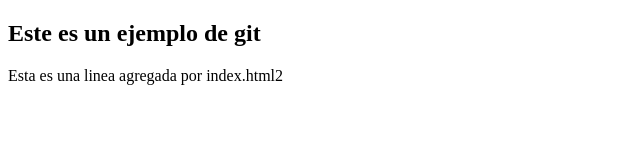
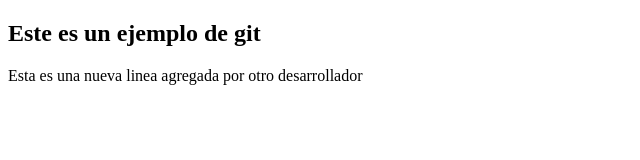
Before and after one commit to NMendez21/factu, a plain HTML site: page index.html in a window 1280 px wide. Shown: the whole page, without its empty margins (0-640 px from the left). Drawn offline with Linux system fonts and the light colour scheme.

Commit message:
modificacion de linea 10

```diff
--- a/index.html
+++ b/index.html
@@ -7,7 +7,7 @@
 	<h2>Este es un ejemplo de git</h2>
 
 
-	Esta es una linea agregada por index.html2
+	Esta es una nueva linea agregada por otro desarrollador
 
 
 </body>
```
